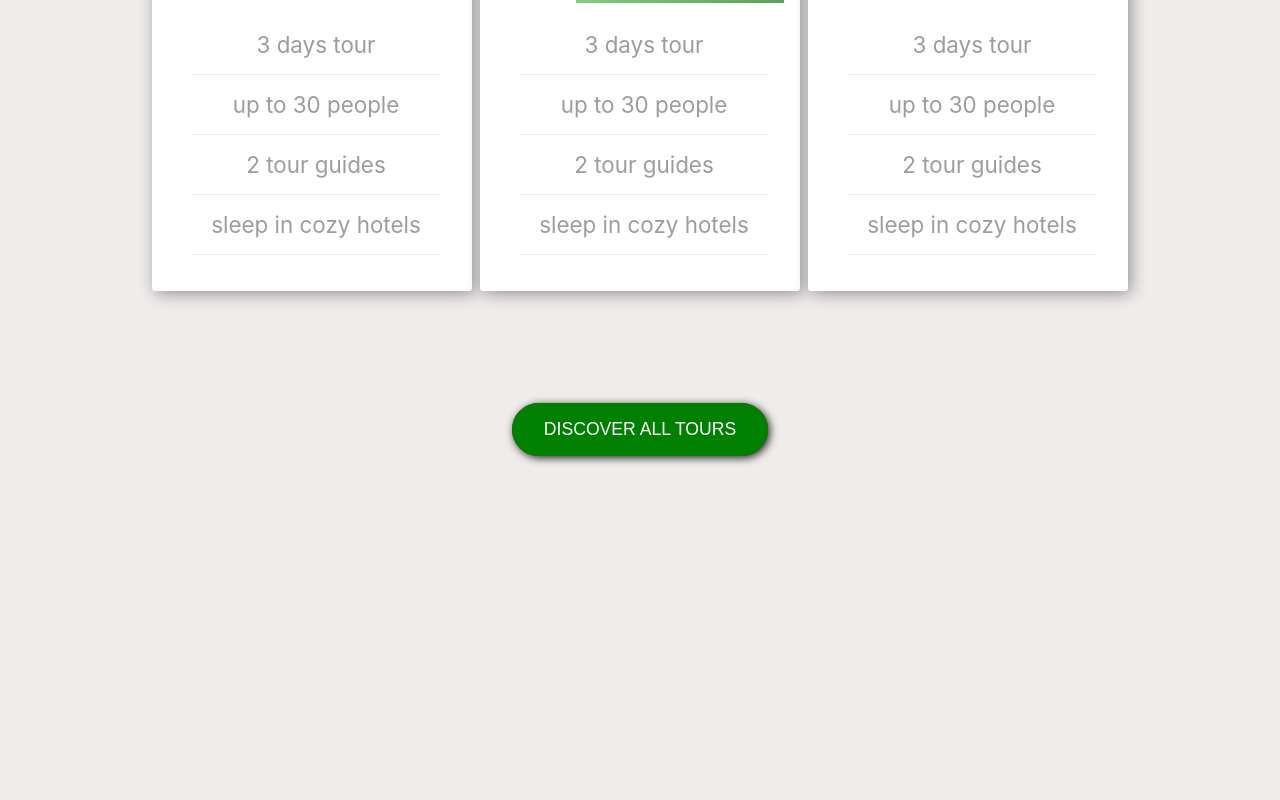
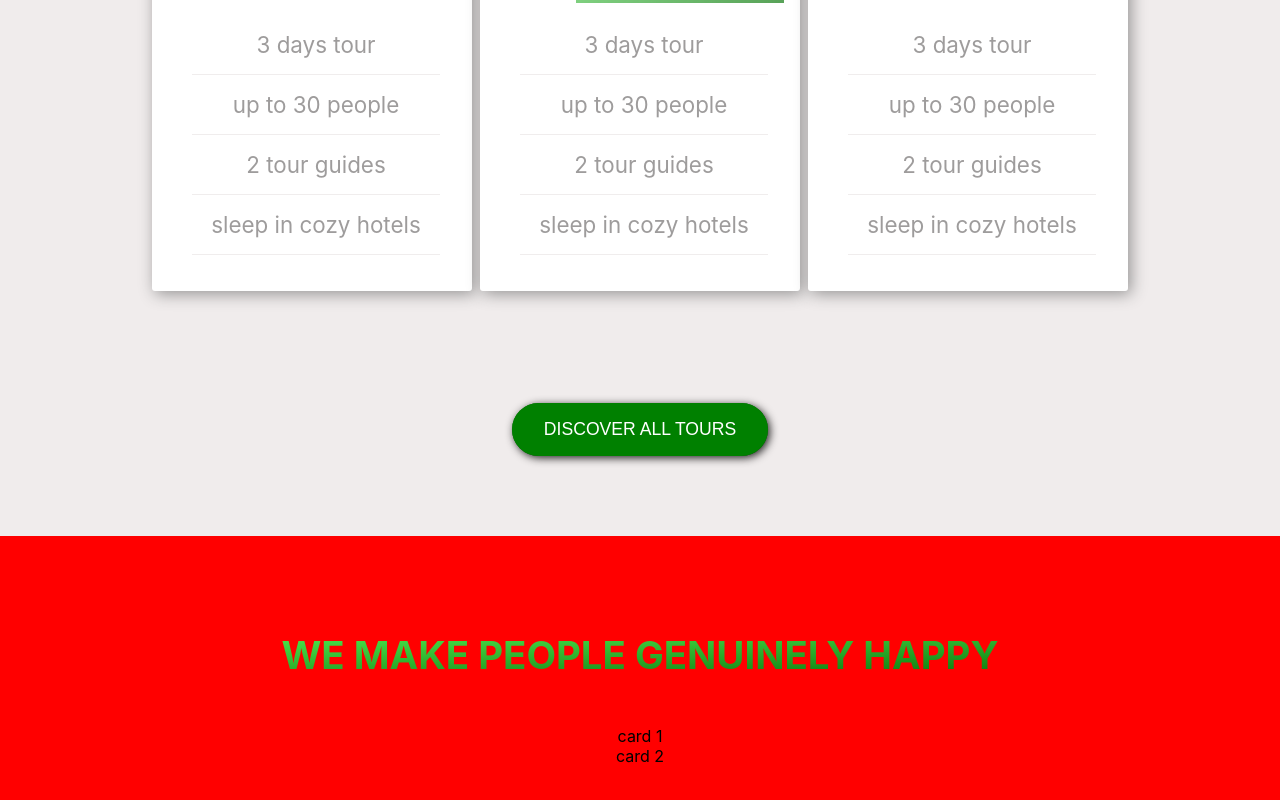
Before and after one commit to ashrofdev/natours-in-react, a React (Create React App) app: page / in a window 1280 px wide. Shown: the part 2590-3390 px from the top of the page. Before the commit the page ends 3126 px from the top, so only its background shows below. Built offline with nearby package versions, Linux system fonts and the light colour scheme.

Commit message:
starting the testimony section

```diff
--- a/src/App.js
+++ b/src/App.js
@@ -5,6 +5,7 @@ import {BtnWhite, BtnGreen} from './components/Btns/Btn'
 import Story from './components/Story/Story';
 import Features from './components/features/Features';
 import Tours from './components/tours/Tours';
+import Testi from './components/testi/testi';
 
 
 function App() {
@@ -14,6 +15,7 @@ function App() {
       <Story/>
       <Features/>
       <Tours/>
+      <Testi/>
     </div>
   );
 }
--- /dev/null
+++ b/src/components/testi/testi.css
@@ -0,0 +1,12 @@
+.testi {
+    padding: 3rem;
+    background-color: red;
+}
+.testi .cont {
+    margin-bottom: 5rem;
+    display: grid;
+    grid-template-columns: minmax(2rem, 1fr) repeat(2, minmax(20rem, 30rem)) minmax(2rem, 1fr);
+}
+.testi .cont .cards {
+    grid-column: 2/4;
+}
--- /dev/null
+++ b/src/components/testi/testi.js
@@ -0,0 +1,23 @@
+import React from 'react'
+import {Heading} from '../Btns/Btn'
+import './testi.css'
+
+
+const Testi = () => {
+    return (
+        <div className = "testi">
+            <Heading text={'WE MAKE PEOPLE GENUINELY HAPPY'}/>
+            <div className="cont">
+                <div className="cards">
+                    <div className="card">
+                    card 1
+                    </div>
+                    <div className="card">
+                    card 2
+                    </div>
+                </div>
+            </div>
+        </div>
+    )
+}
+export default Testi
```
